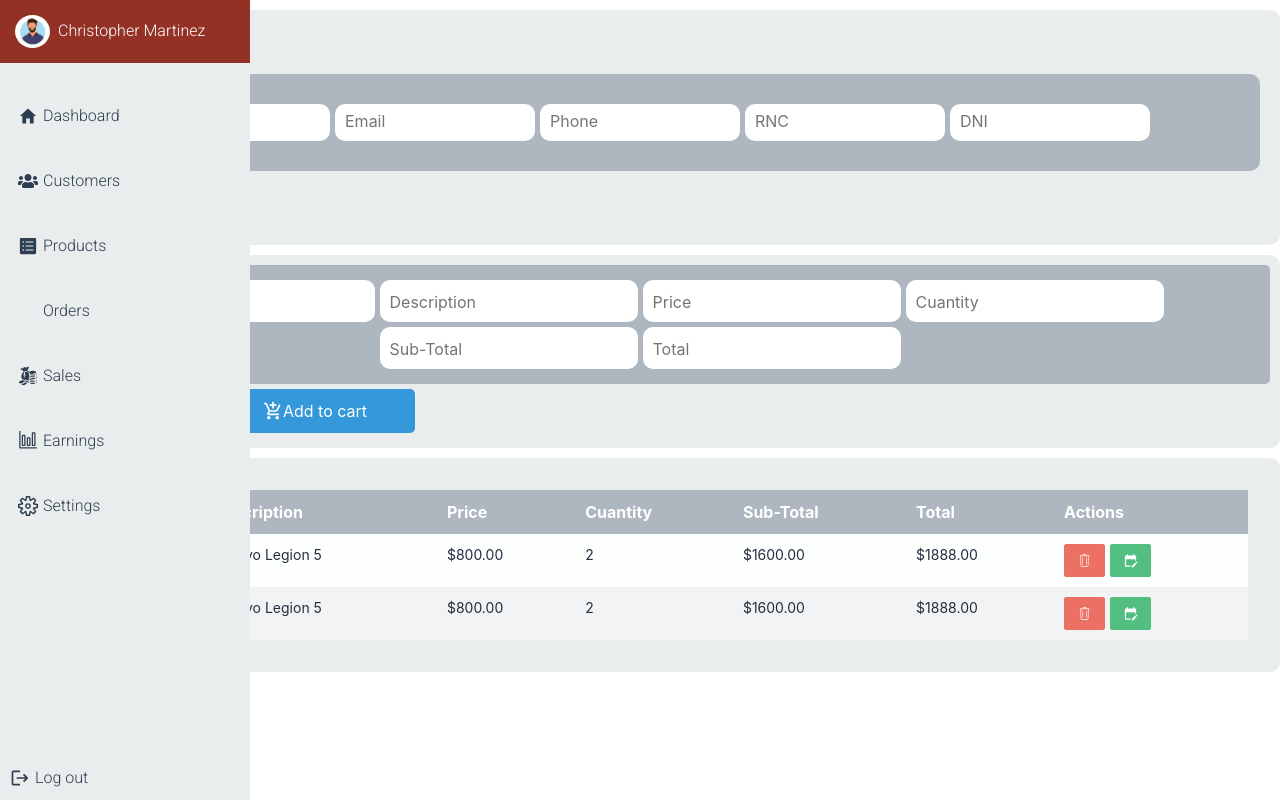
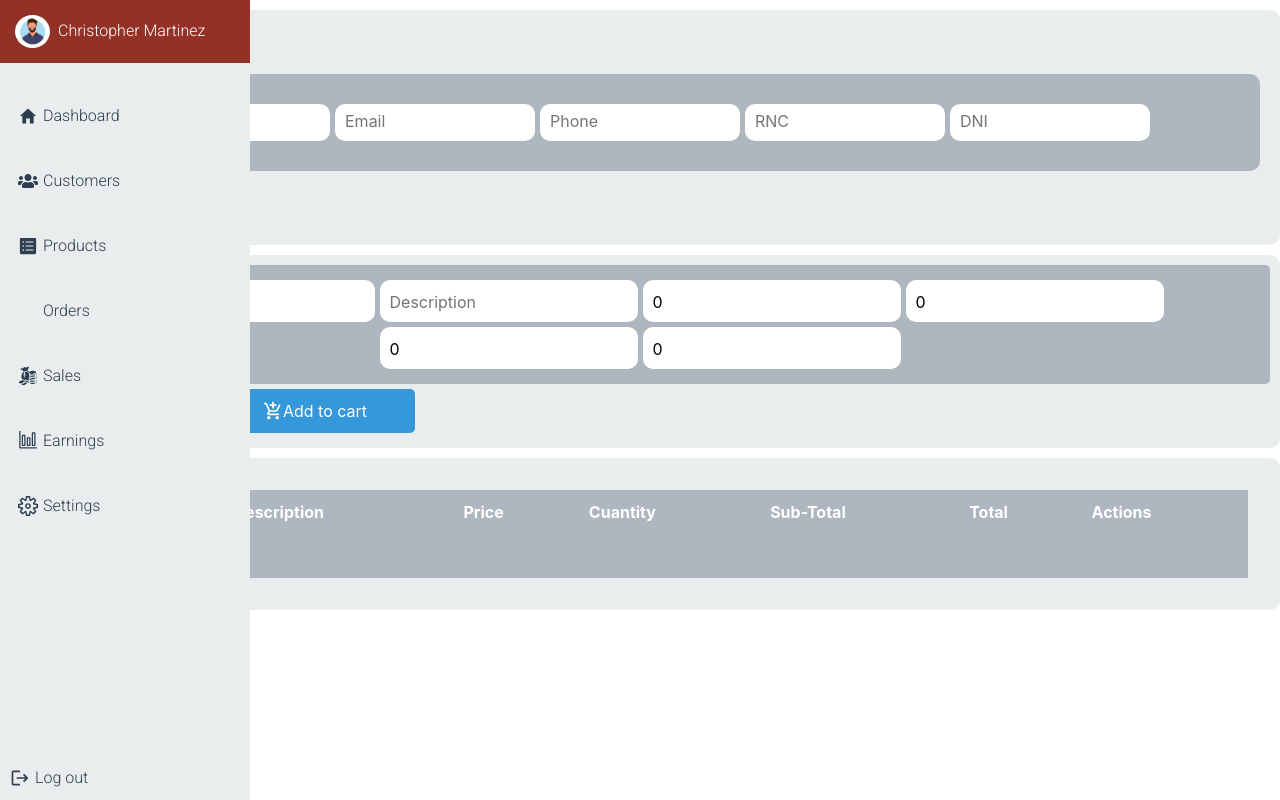
Before and after one commit to HancerMercede/pos_manager, a React (Vite) app: page /Sales in a window 1280 px wide. Built offline with nearby package versions, Linux system fonts and the light colour scheme; some icons are missing; the HTML template or start-up script is replaced by a standard one.

Commit message:
Adding the capacity to add products to the table and remove it

```diff
--- a/package.json
+++ b/package.json
@@ -15,7 +15,8 @@
     "react": "^18.2.0",
     "react-dom": "^18.2.0",
     "react-icons": "^4.12.0",
-    "react-router-dom": "^6.20.1"
+    "react-router-dom": "^6.20.1",
+    "uuid": "^9.0.1"
   },
   "devDependencies": {
     "@types/react": "^18.2.37",
--- /dev/null
+++ b/src/components/ProducTableDetail.jsx
@@ -0,0 +1,31 @@
+import { LuClipboardEdit } from "react-icons/lu";
+import tablestyle from "../CustomStyles/Table.module.css";
+import { CiTrash } from "react-icons/ci";
+import { DollarFormat } from "../utils/DollarFormat";
+
+export const ProducTableDetail = ({ product, removeProduct }) => {
+  return (
+    <tr className={tablestyle.tr}>
+      <td className={tablestyle.td}>{product.productId}</td>
+      <td className={tablestyle.td}>{product.description}</td>
+      <td className={tablestyle.td}>{DollarFormat.format(product.price)}</td>
+      <td className={tablestyle.td}>{product.cuantity}</td>
+      <td className={tablestyle.td}>{DollarFormat.format(product.subtotal)}</td>
+      <td className={tablestyle.td}>{DollarFormat.format(product.total)}</td>
+      <td className={tablestyle.td}>
+        <div className={tablestyle.button_wrapper}>
+          <button className={tablestyle.button_primary}>
+            <LuClipboardEdit size={15} />
+          </button>
+
+          <button
+            className={tablestyle.button_danger}
+            onClick={() => removeProduct(product.productId)}
+          >
+            <CiTrash size={15} />
+          </button>
+        </div>
+      </td>
+    </tr>
+  );
+};
--- a/src/components/Sales.jsx
+++ b/src/components/Sales.jsx
@@ -1,10 +1,12 @@
 import style from "./Sales.module.css";
 import { CiTrash } from "react-icons/ci";
 import { MdAddShoppingCart } from "react-icons/md";
-import { MdEditCalendar } from "react-icons/md";
 import { MdOutlineCleaningServices } from "react-icons/md";
 import tablestyle from "../CustomStyles/Table.module.css";
-import { useState } from "react";
+import { useEffect, useState } from "react";
+import { ProducTableDetail } from "./ProducTableDetail";
+import { AutoCalculateColumn } from "../utils/AutoCalculate";
+import { DollarFormat } from "../utils/DollarFormat";
 
 export const Sales = () => {
   const [name, setName] = useState("");
@@ -12,6 +14,29 @@ export const Sales = () => {
   const [phone, setPhone] = useState("");
   const [RNC, setRNC] = useState("");
   const [DNI, setDNI] = useState("");
+
+  // products
+  const [products, setProducts] = useState([]);
+
+  const addProduct = (product) => {
+    if (product.productId === "" || product.productId === undefined) return;
+    setProducts([...products, product]);
+    onClear();
+  };
+  const removeProduct = (productId) => {
+    setProducts(products.filter((product) => product.productId !== productId));
+  };
+
+  useEffect(() => {
+    localStorage.setItem("products", JSON.stringify(products));
+  }, [products]);
+
+  const [productId, setProductId] = useState("");
+  const [description, setDescription] = useState("");
+  const [price, setPrice] = useState();
+  const [cuantity, setCuantity] = useState();
+  const [subtotal, setSubtotal] = useState();
+  const [total, setTotal] = useState();
 
   const OnDelete = (env) => {
     console.log("entre aqui");
@@ -22,6 +47,16 @@ export const Sales = () => {
     setRNC("");
     setDNI("");
   };
+
+  const onClear = () => {
+    setProductId("");
+    setDescription("");
+    setPrice();
+    setCuantity();
+    setSubtotal();
+    setTotal();
+  };
+  const globalTotal = AutoCalculateColumn(products);
   return (
     <>
       <div className={style.container}>
@@ -64,19 +99,62 @@ export const Sales = () => {
       </div>
       <div className={style.product_container}>
         <form className={style.product_form}>
-          <input type="text" placeholder="#Product" />
-          <input type="text" placeholder="Description" />
-          <input type="number" placeholder="Price" />
-          <input type="number" placeholder="Cuantity" />
-          <input type="number" placeholder="Sub-Total" />
-          <input type="number" placeholder="Total" />
+          <input
+            type="text"
+            placeholder="#Product"
+            value={productId}
+            onChange={(env) => setProductId(env.target.value)}
+          />
+          <input
+            type="text"
+            placeholder="Description"
+            value={description}
+            onChange={(env) => setDescription(env.target.value)}
+          />
+          <input
+            type="number"
+            placeholder="Price"
+            value={price ?? 0.0}
+            onChange={(env) => setPrice(env.target.value)}
+          />
+          <input
+            type="number"
+            placeholder="Cuantity"
+            value={cuantity ?? 0}
+            onChange={(env) => setCuantity(env.target.value)}
+          />
+          <input
+            type="number"
+            placeholder="Sub-Total"
+            value={subtotal ?? 0.0}
+            onChange={() => setSubtotal(price * cuantity)}
+          />
+          <input
+            type="number"
+            placeholder="Total"
+            value={total ?? 0.0}
+            onChange={() => setTotal(subtotal * 0.18 + subtotal)}
+          />
         </form>
         <div className={tablestyle.button_wrapper}>
-          <button className={style.btn_clean}>
+          <button className={style.btn_clean} onClick={onClear}>
             <MdOutlineCleaningServices size={20} />
             Clear
           </button>
-          <button className={style.btn_add}>
+          <button
+            className={style.btn_add}
+            type="submit"
+            onClick={() =>
+              addProduct({
+                productId,
+                description,
+                price,
+                cuantity,
+                subtotal,
+                total,
+              })
+            }
+          >
             <MdAddShoppingCart size={20} />
             Add to cart
           </button>
@@ -98,43 +176,19 @@ export const Sales = () => {
               </tr>
             </thead>
             <tbody>
-              <tr className={tablestyle.tr}>
-                <td className={tablestyle.td}>0001-01-01</td>
-                <td className={tablestyle.td}>Lenovo Legion 5</td>
-                <td className={tablestyle.td}>$800.00</td>
-                <td className={tablestyle.td}>2</td>
-                <td className={tablestyle.td}>$1600.00</td>
-                <td className={tablestyle.td}>$1888.00</td>
-                <td className={tablestyle.td}>
-                  <div className={tablestyle.button_wrapper}>
-                    <button className={tablestyle.button_danger}>
-                      <CiTrash size={15} />
-                    </button>
-                    <button className={tablestyle.button_success}>
-                      <MdEditCalendar size={15} />
-                    </button>
-                  </div>
-                </td>
+              {products.map((product, index) => (
+                <ProducTableDetail
+                  key={index}
+                  product={product}
+                  removeProduct={removeProduct}
+                />
+              ))}
+            </tbody>
+            <tfoot className={tablestyle.thead_grey}>
+              <tr>
+                <td colSpan={7}>Total:{DollarFormat.format(globalTotal)}</td>
               </tr>
-              <tr className={tablestyle.tr}>
-                <td className={tablestyle.td}>0001-01-01</td>
-                <td className={tablestyle.td}>Lenovo Legion 5</td>
-                <td className={tablestyle.td}>$800.00</td>
-                <td className={tablestyle.td}>2</td>
-                <td className={tablestyle.td}>$1600.00</td>
-                <td className={tablestyle.td}>$1888.00</td>
-                <td className={tablestyle.td}>
-                  <div className={tablestyle.button_wrapper}>
-                    <button className={tablestyle.button_danger}>
-                      <CiTrash size={15} />
-                    </button>
-                    <button className={tablestyle.button_success}>
-                      <MdEditCalendar size={15} />
-                    </button>
-                  </div>
-                </td>
-              </tr>
-            </tbody>
+            </tfoot>
           </table>
         </div>
       </div>
--- /dev/null
+++ b/src/utils/AutoCalculate.js
@@ -0,0 +1,7 @@
+export const AutoCalculateColumn = ({ records = [] }) => {
+  let total = 0;
+  records.forEach((num) => {
+    total += num.Total;
+  });
+  return total;
+};
```
Also changed, not shown: src/Reducers/ProductReducer.js (added, +11 -0 lines), src/hooks/useProducts.js (added, +33 -0 lines), 1 other file (tests, documents, lock files or other folders).
